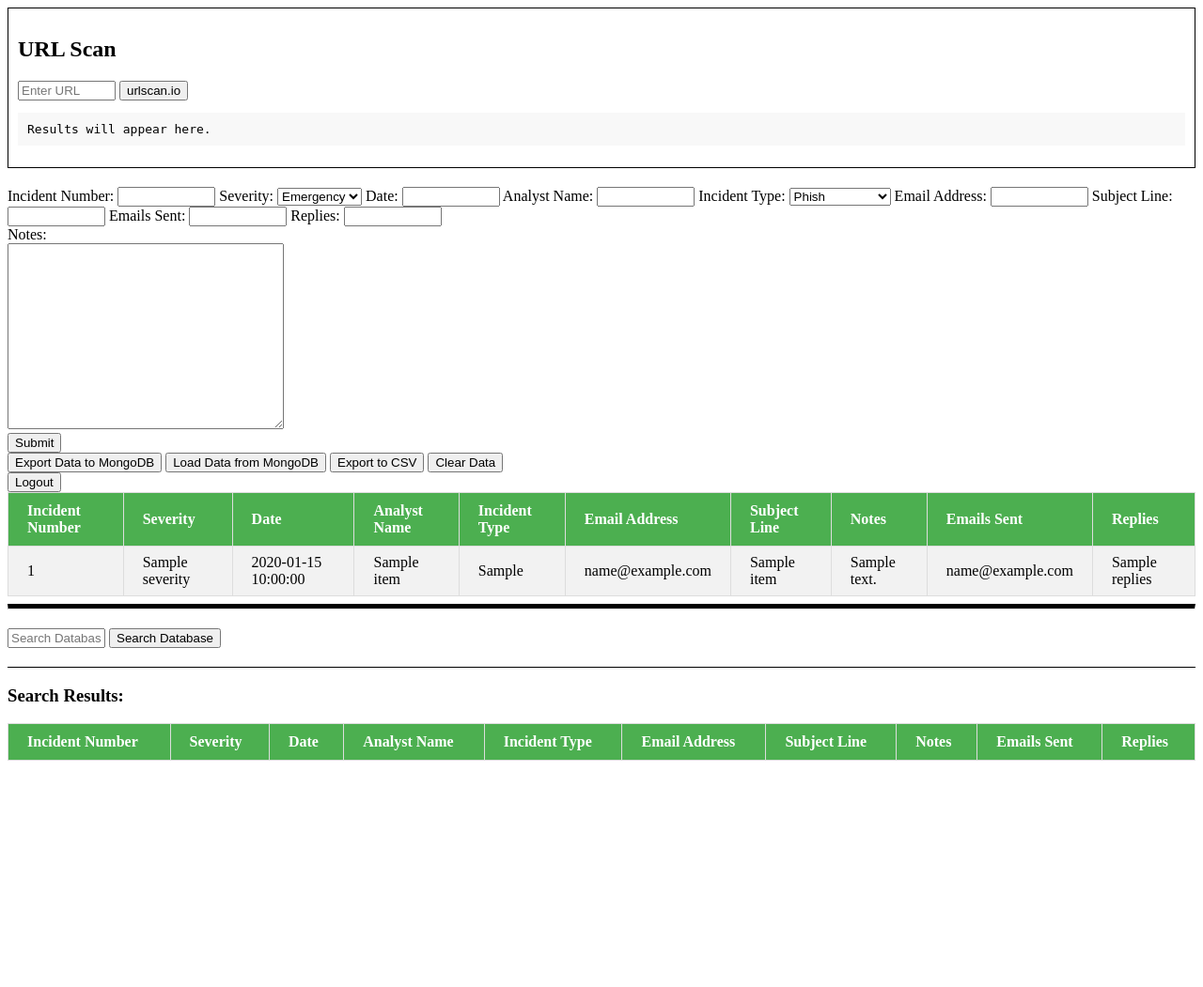
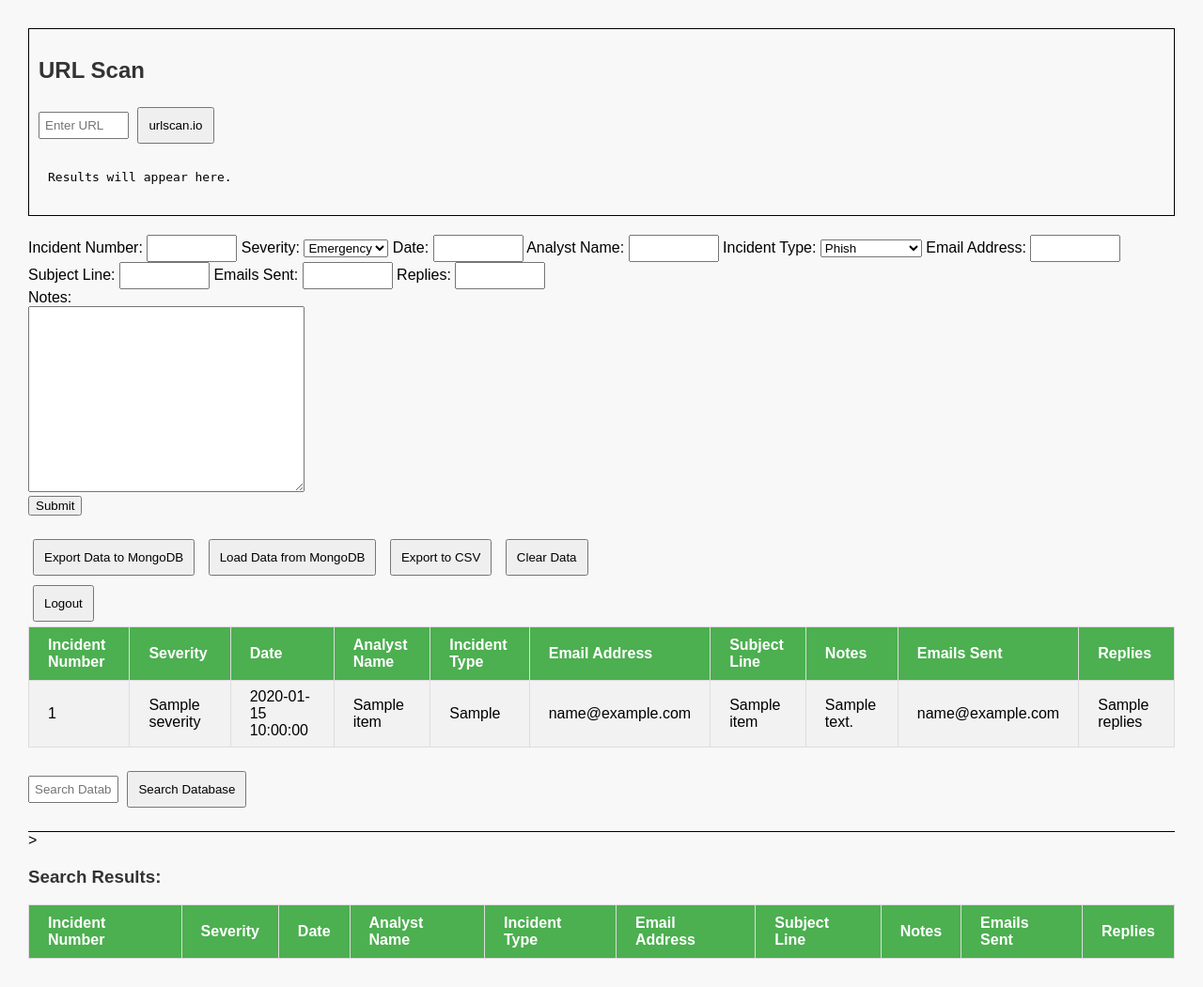
Before and after one commit to lekroee/cyberTRIP, a Flask app: template templates/index.html in a window 1280 px wide. Shown: the whole page at 94% size. Before the commit the page ends 810 px from the top, so only its background shows below. Run offline with Flask 3, Linux system fonts and the light colour scheme; the template is opened without the code that fills it: most values are stand-ins (such as "Sample title", 1, 10 or a date in 2020); lists and menus that the app fills with data are empty.

Commit message:
added a css file to style the front end

```diff
--- a/templates/index.html
+++ b/templates/index.html
@@ -1,8 +1,12 @@
 <!DOCTYPE html>
 <html>
 <head>
+		<meta charset="UTF-8">
     <title>Incident App</title>
-    <style>
+    <link rel="stylesheet" type="text/css" href="style.css">
+
+    <!--
+<style>
         th {
             background-color: #4CAF50;
             color: white;
@@ -26,6 +30,7 @@
             width: 1in;  /* Set input width to 1 inch */
         }
     </style>
+ -->
 </head>
 <body>
 
@@ -133,7 +138,7 @@ document.getElementById("logoutButton").addEventListener("click", function() {
     {% endfor %}
 </table>
 
-<hr style="border-top: 5px solid black;">
+<!-- <hr style="border-top: 5px solid black;"> -->
 
 <!-- Search box and button -->
 <div style="margin-top: 20px;">
@@ -142,7 +147,7 @@ document.getElementById("logoutButton").addEventListener("click", function() {
 </div>
 
 <!-- Display search results here -->
-<div style="margin-top: 20px; border-top: 1px solid black;">
+<div <!-- style="margin-top: 20px; border-top: 1px solid black;" -->>
     <h3>Search Results:</h3>
     <table id="searchResults">
         <tr>
--- /dev/null
+++ b/templates/style.css
@@ -0,0 +1,66 @@
+body {
+    font-family: Arial, sans-serif;
+    margin: 0;
+    padding: 30px;
+    background-color: #f8f8f8;
+}
+
+/* Table Styles */
+th {
+    background-color: #4CAF50;
+    color: white;
+    padding: 10px 20px;
+    text-align: left;
+}
+
+td {
+    padding: 8px 20px;
+}
+
+table {
+    border-collapse: collapse;
+    width: 100%;
+}
+
+table, th, td {
+    border: 1px solid #ddd;
+}
+
+tr:nth-child(even) {
+    background-color: #f2f2f2;
+}
+
+/* Input Styles */
+input[type="text"] {
+    width: 1in;
+    padding: 5px;
+    box-sizing: border-box;
+}
+
+/* Form Styles */
+form {
+    margin: 20px 0;
+}
+
+/* Buttons Styles */
+button {
+    padding: 10px;
+    margin: 5px;
+    cursor: pointer;
+}
+
+/* Header Styles */
+h2, h3 {
+    color: #333;
+}
+
+/* Results Display Styles */
+pre, #searchResults {
+    background-color: #f8f8f8;
+    padding: 10px;
+}
+
+/* Miscellaneous Styles */
+hr {
+    border-top: 5px solid black;
+}
```
Also changed, not shown: 1 other file.
